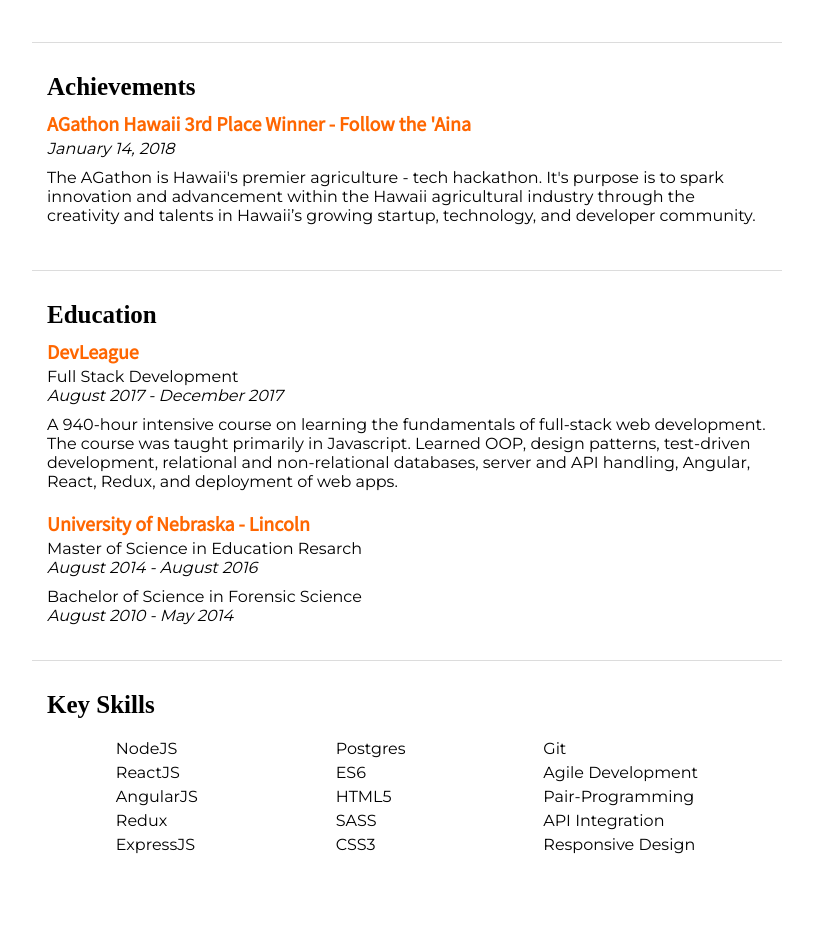
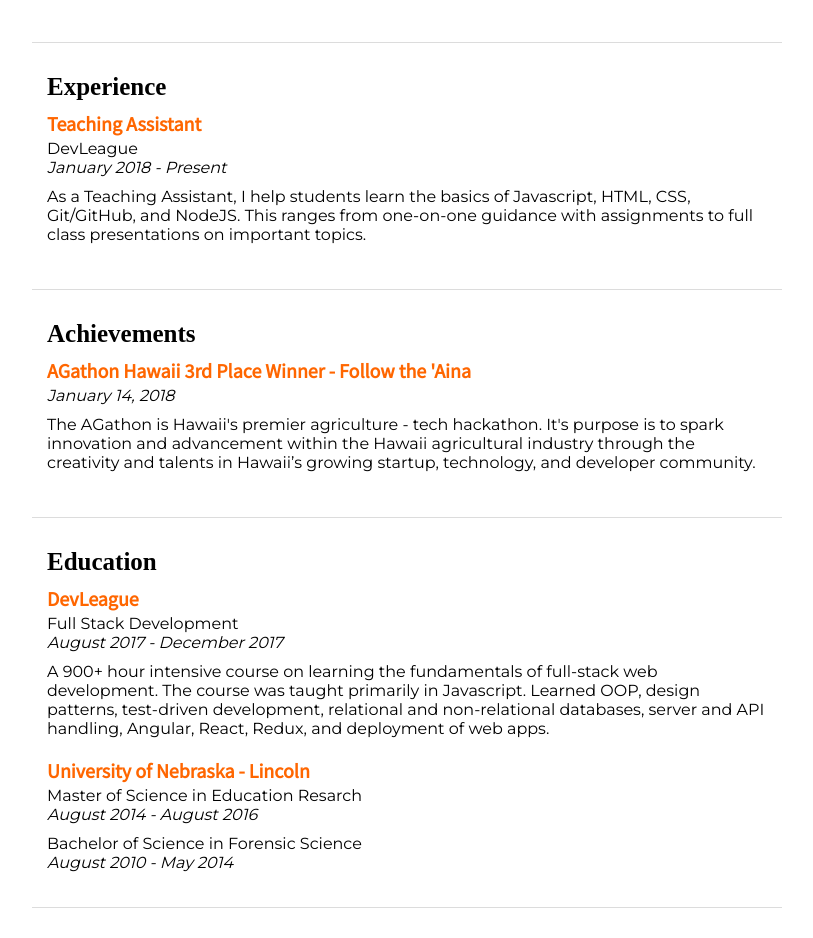
Before and after one commit to nitharios/nitharios.github.io, a website: page index.html in a window 1280 px wide. Shown: the part 1054-1992 px from the top of the page, without its empty margins (233-1046 px from the left). Drawn offline with Linux system fonts and the light colour scheme; a web font is replaced by a local one.

Commit message:
Added Experience section

```diff
--- a/index.html
+++ b/index.html
@@ -71,6 +71,17 @@
       </div>
     </div>
     <div class="info">
+      <div class="sub-header">Experience</div>
+      <div class="details-container">
+        <div class="sub-title">Teaching Assistant</div>
+        <div>DevLeague</div>
+        <div class="date">January 2018 - Present</div>
+        <div class="details">
+          As a Teaching Assistant, I help students learn the basics of Javascript, HTML, CSS, Git/GitHub, and NodeJS. This ranges from one-on-one guidance with assignments to full class presentations on important topics.
+        </div>
+      </div>
+    </div>
+    <div class="info">
       <div class="sub-header">Achievements</div>
       <div class="details-container">
         <div class="sub-title"><a href="https://agathon.devpost.com/" target="_blank">AGathon Hawaii 3rd Place Winner</a> - <a href="https://devpost.com/software/follow-the-aina" target="_blank"> Follow the 'Aina</a></div>
@@ -87,7 +98,7 @@
         <div>Full Stack Development</div>
         <div class="date">August 2017 - December 2017</div>
         <div class="details">
-          A 940-hour intensive course on learning the fundamentals of full-stack web development. The course was taught primarily in Javascript. Learned OOP, design patterns, test-driven development, relational and non-relational databases, server and API handling, Angular, React, Redux, and deployment of web apps.
+          A 900+ hour intensive course on learning the fundamentals of full-stack web development. The course was taught primarily in Javascript. Learned OOP, design patterns, test-driven development, relational and non-relational databases, server and API handling, Angular, React, Redux, and deployment of web apps.
         </div>
         <div class="sub-title">University of Nebraska - Lincoln</div>
         <div>Master of Science in Education Resarch</div>
```
